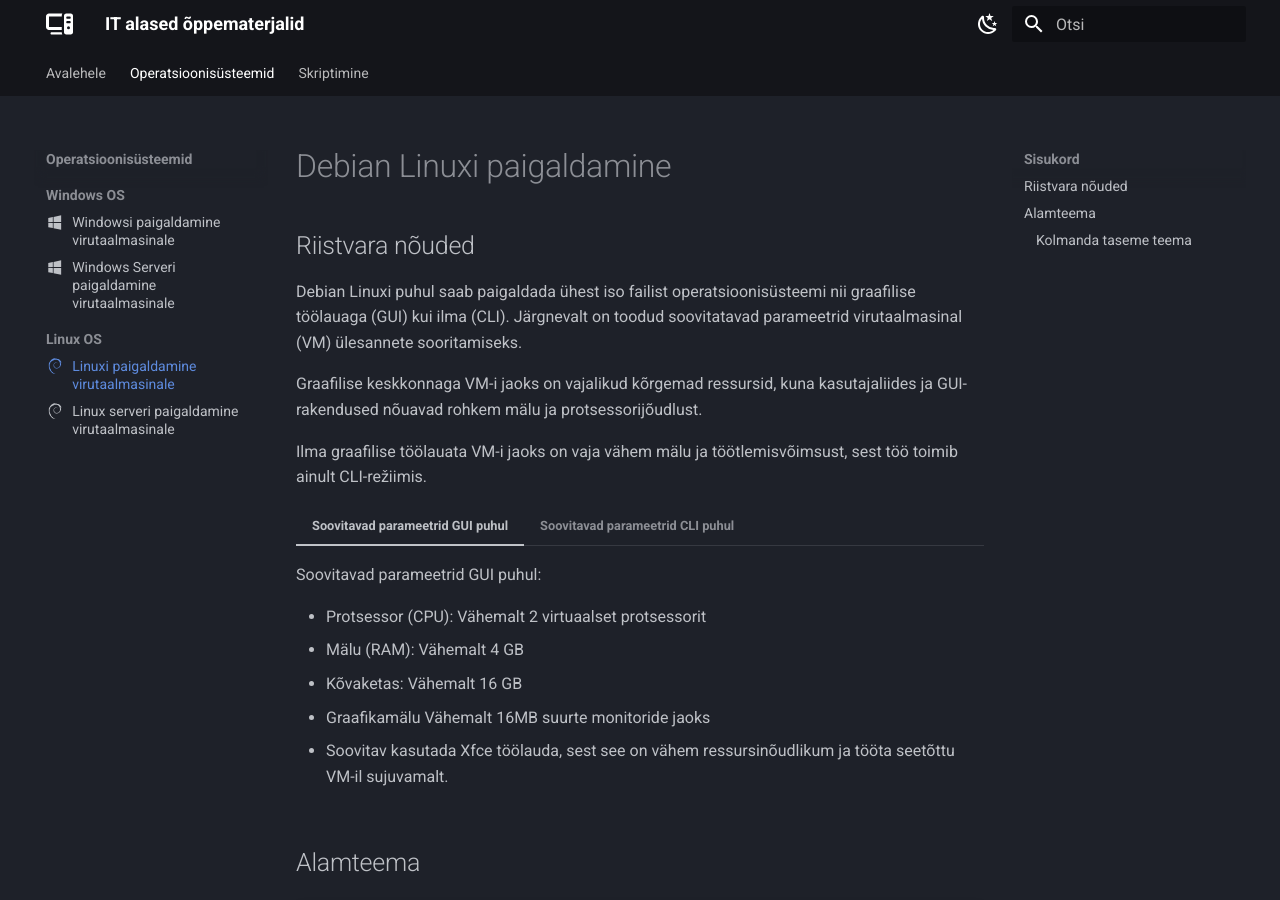
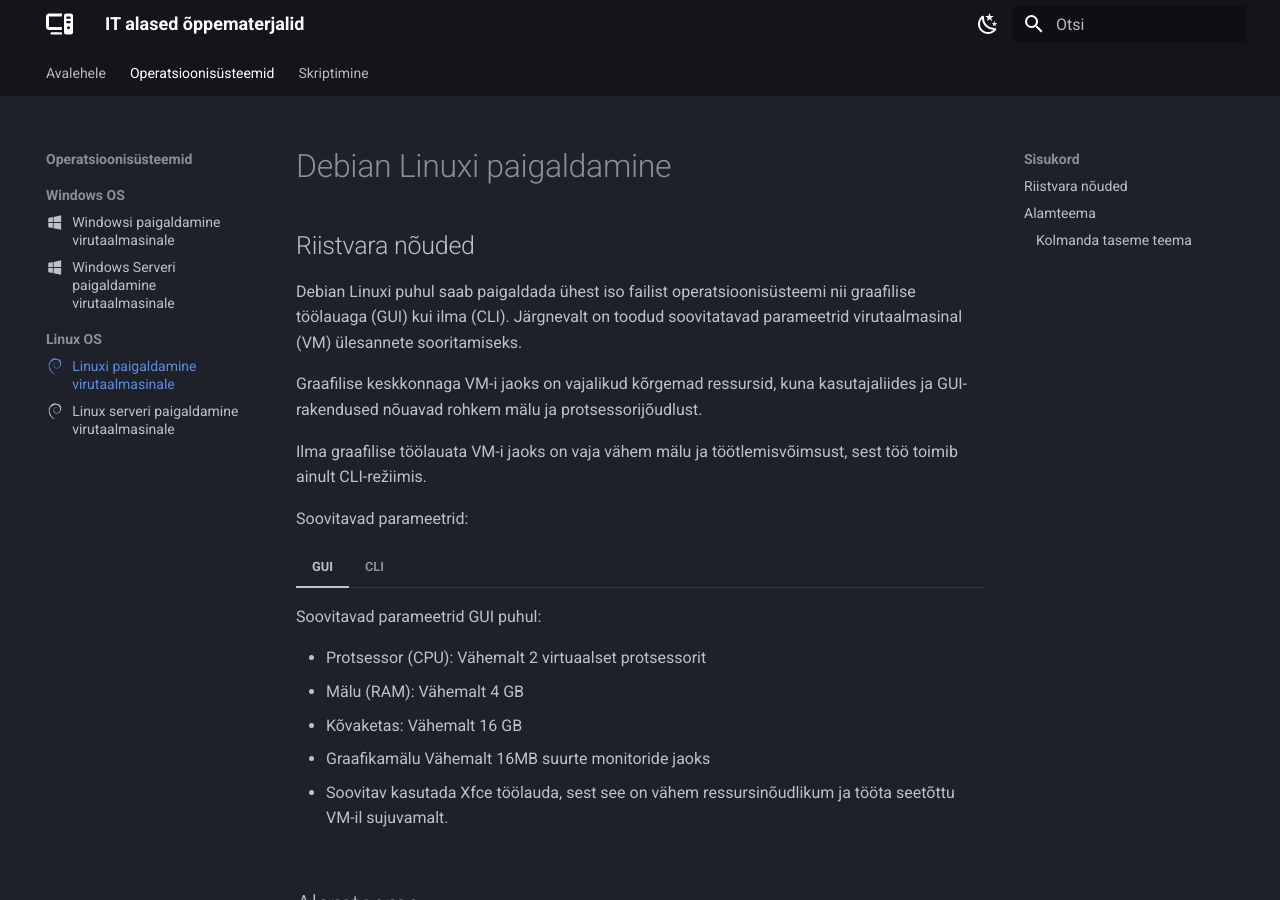
Before and after one commit to priitpaap/priitpaap.github.io, an MkDocs documentation site: the page built from docs/debpaigaldus.md, in a window 1280 px wide and 900 px high. Built offline with MkDocs 1.6.1 and Material for MkDocs 9.7.7, drawn with Linux system fonts in a browser that asks for light colours.

Commit message:
Update debpaigaldus.md

```diff
--- a/docs/debpaigaldus.md
+++ b/docs/debpaigaldus.md
@@ -10,7 +10,9 @@
 
 Ilma graafilise töölauata VM-i jaoks on vaja vähem mälu ja töötlemisvõimsust, sest töö toimib ainult CLI-režiimis.
 
-=== "Soovitavad parameetrid GUI puhul"
+Soovitavad parameetrid:
+
+=== "GUI"
 
     Soovitavad parameetrid GUI puhul:
 
@@ -20,7 +22,7 @@
     - Graafikamälu Vähemalt 16MB suurte monitoride jaoks
     - Soovitav kasutada Xfce töölauda, sest see on vähem ressursinõudlikum ja tööta seetõttu VM-il sujuvamalt.
 
-=== "Soovitavad parameetrid CLI puhul"
+=== "CLI"
 
     Soovitavad parameetrid CLI puhul:
 
```
